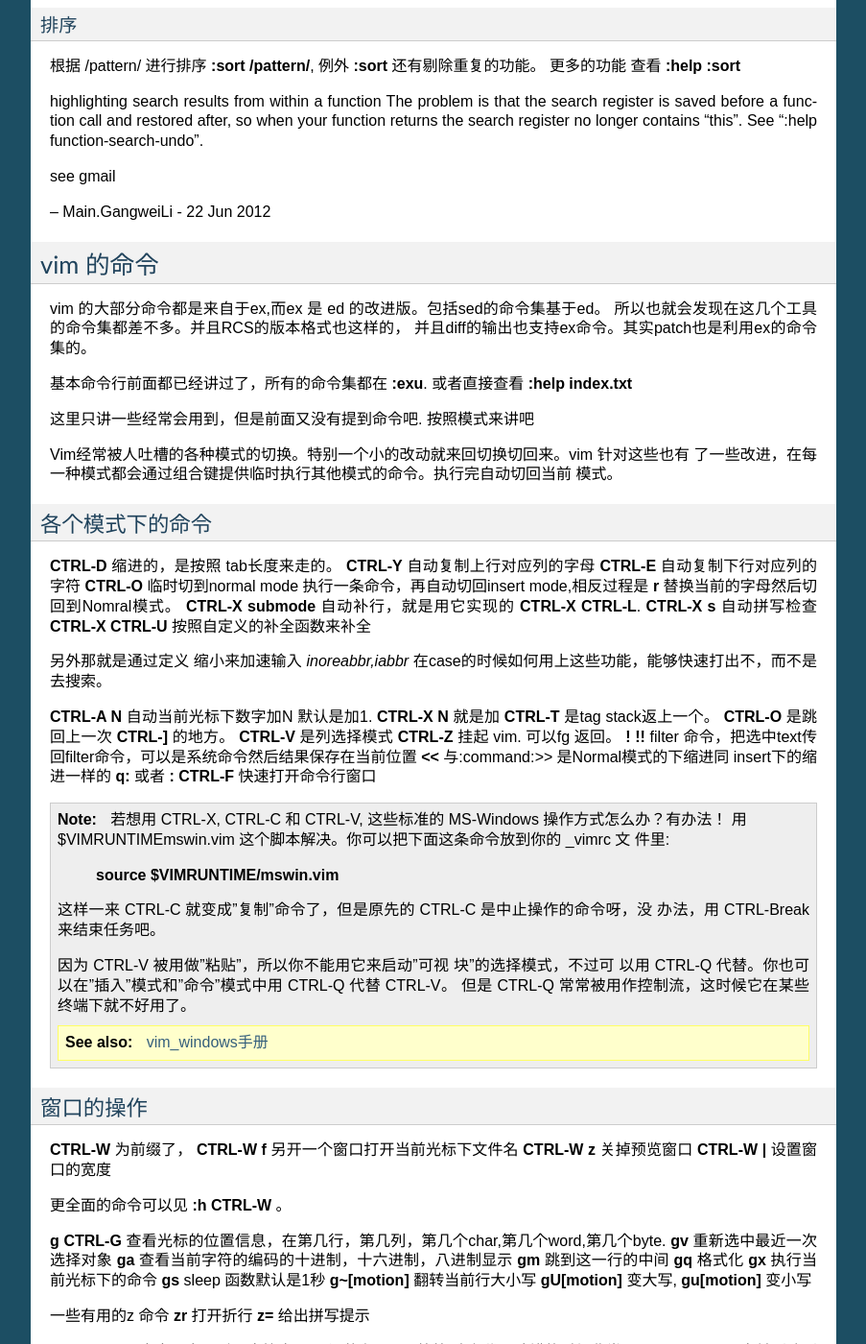
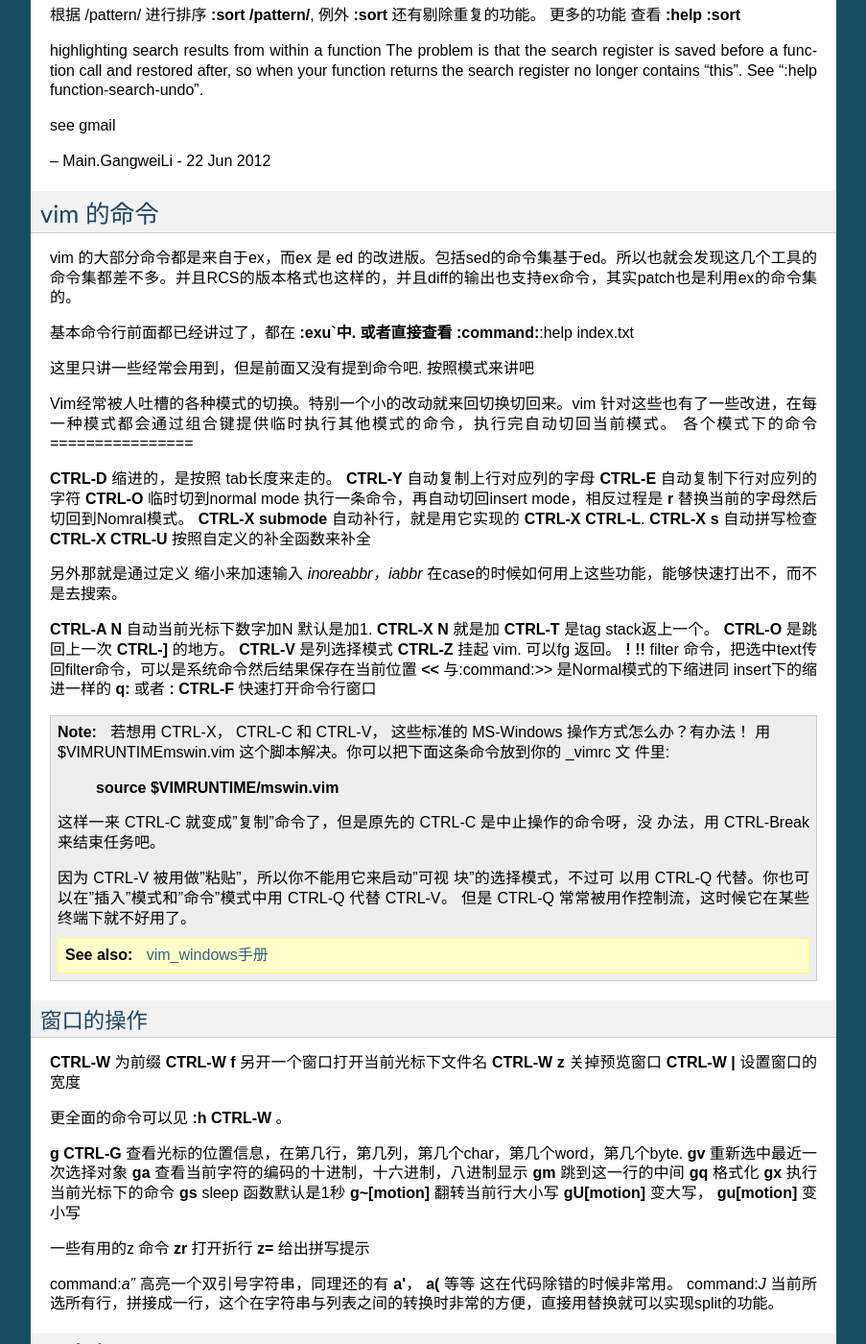
Before and after one commit to gwli/VimSkill, a Sphinx documentation site: the page built from source/Stage_1.rst, in a window 1280 px wide and 1400 px high, scrolled down 12747 px. Shown: the whole window at 96% size, without its empty margins (198-1101 px from the left). Built offline with Sphinx 7.4.7, drawn with Linux system fonts in a browser that asks for light colours; some of the changed text lies outside the part shown.

Commit message:
修改  vim_command.rst， 但是很多看不懂，暂时先放一放吧。

```diff
--- a/source/Stage_1.rst
+++ b/source/Stage_1.rst
@@ -2,21 +2,14 @@
 初级篇
 ######
 
-能在网上找到教程，就不在这里啰嗦了，直接给链接，这里只介绍网上很难找到或者找不到以及自己的一些心得
+很多基本的vim命令，能够在网上找到教程，这里就不啰嗦了，直接给链接。对于初级水平的VIm练习者，可以从 `简明Vim 练习攻略 <http://coolshell.cn/articles/5426.html>`_开始，包含了简单的晋级练习. 如果英语好，也可以直接看原文 `Learn-Vim-Progressively <http://yannesposito.com/Scratch/en/blog/Learn-Vim-Progressively/>`_ . vim 自身也有很好的教程， 直接查询usermanual中 getStarted 教程，从user_01.txt ~ user_45.txt 逐节练习就行了。这里只介绍网上很难找到或者找不到的、原理理解与提高,以及常见的困惑。
 
-网上已经相当多的文档了，来介绍的初级水平的，相对比较好的，大可以从 `简明Vim 练习攻略 <http://coolshell.cn/articles/5426.html>`_ . 如果英语好，可以直接原文 `Learn-Vim-Progressively <http://yannesposito.com/Scratch/en/blog/Learn-Vim-Progressively/>`_ .
-
-vim 自身也有很好的教程， 直接查询usermanual中，getStarted 教程，从user_01.txt ~ user_45.txt 一课一课学习就练习就行了。
-这里只介绍原理帮助理解与提高,以及遇到常见的困惑。
-
-vim 的第一个要适应的那是 :command:`hjkl` 的使用。网上都有热心的vim fan提供了一个小游戏来练习了，http://vim-adventures.com/
-当然如果你觉得自己一的vim水平还可以，那就来自测一下 `Best of Vim Tips <http://www.rayninfo.co.uk/vimtips.html>`_ . 这是一个用了vim 22年 老法师的总结，看看你能看懂会用多少。
-能看40% 说明你已经过了初级了.
+练习vim 的第一个要适应的是 :command:`hjkl` 的使用。网上已有热心的vim fan提供了一个小游戏来练习了，http://vim-adventures.com/ 当然如果你觉得自己一的vim水平还可以，也可以来自测一下自己的VIm水平 `Best of Vim Tips <http://www.rayninfo.co.uk/vimtips.html>`_ . 这是一个用了vim 22年 老法师的总结，看看你能看懂会用多少。如果能看懂40% 说明你已经过了初级了.
 
 安装
 ****
 
-对于ubuntu 来说直接发  :command:`apt-get install vim` 就可以了。对于window或者直接源码的安装可以去 www.vim.org 直接下载安装。
+对于ubuntu用户来说直接 :command:`apt-get install vim` 就可以了。对于window用户需要从 www.vim.org 下载安装。
 
 *:version* 可以给出这个版本的详细信息
 
--- a/source/Stage_1/vim_command.rst
+++ b/source/Stage_1/vim_command.rst
@@ -1,20 +1,14 @@
 vim 的命令
 **********
 
-vim 的大部分命令都是来自于ex,而ex 是 ed 的改进版。包括sed的命令集基于ed。
-所以也就会发现在这几个工具的命令集都差不多。并且RCS的版本格式也这样的，
-并且diff的输出也支持ex命令。其实patch也是利用ex的命令集的。
+vim 的大部分命令都是来自于ex，而ex 是 ed 的改进版。包括sed的命令集基于ed。所以也就会发现这几个工具的命令集都差不多。并且RCS的版本格式也这样的，并且diff的输出也支持ex命令，其实patch也是利用ex的命令集的。
 
-
-基本命令行前面都已经讲过了，所有的命令集都在 :command:`:exu`.  或者直接查看
-:command:`:help index.txt`
+基本命令行前面都已经讲过了，都在 :command:`:exu`中.  或者直接查看
+:command:`:help index.txt
 
 这里只讲一些经常会用到，但是前面又没有提到命令吧. 按照模式来讲吧
 
-Vim经常被人吐槽的各种模式的切换。特别一个小的改动就来回切换切回来。vim 针对这些也有
-了一些改进，在每一种模式都会通过组合键提供临时执行其他模式的命令。执行完自动切回当前
-模式。
-
+Vim经常被人吐槽的各种模式的切换。特别一个小的改动就来回切换切回来。vim 针对这些也有了一些改进，在每一种模式都会通过组合键提供临时执行其他模式的命令，执行完自动切回当前模式。
 各个模式下的命令
 ================
 
@@ -24,15 +18,13 @@
 :command:`CTRL-D` 缩进的，是按照 tab长度来走的。
 :command:`CTRL-Y` 自动复制上行对应列的字母
 :command:`CTRL-E` 自动复制下行对应列的字符
-:command:`CTRL-O` 临时切到normal mode 执行一条命令，再自动切回insert mode,相反过程是 :command:`r` 替换当前的字母然后切回到Nomral模式。
+:command:`CTRL-O` 临时切到normal mode 执行一条命令，再自动切回insert mode，相反过程是 :command:`r` 替换当前的字母然后切回到Nomral模式。
 :command:`CTRL-X submode` 自动补行，就是用它实现的 :command:`CTRL-X CTRL-L`.
 :command:`CTRL-X s` 自动拼写检查
 :command:`CTRL-X CTRL-U` 按照自定义的补全函数来补全
 
 另外那就是通过定义 缩小来加速输入
-*inoreabbr,iabbr* 在case的时候如何用上这些功能，能够快速打出不，而不是去搜索。
-
-
+*inoreabbr，iabbr* 在case的时候如何用上这些功能，能够快速打出不，而不是去搜索。
 
 Normal mode
 -----------
@@ -48,7 +40,7 @@
 
 .. note::
 
-   若想用 CTRL-X, CTRL-C 和 CTRL-V, 这些标准的 MS-Windows 操作方式怎么办？有办法！
+   若想用 CTRL-X， CTRL-C 和 CTRL-V， 这些标准的 MS-Windows 操作方式怎么办？有办法！
    用 $VIMRUNTIME\mswin.vim 这个脚本解决。你可以把下面这条命令放到你的 _vimrc 文
    件里:
 
@@ -66,7 +58,7 @@
 窗口的操作
 ==========
 
-:command:`CTRL-W` 为前缀了，
+:command:`CTRL-W` 为前缀
 :command:`CTRL-W f` 另开一个窗口打开当前光标下文件名
 :command:`CTRL-W z` 关掉预览窗口
 :command:`CTRL-W |` 设置窗口的宽度
@@ -77,7 +69,7 @@
 一些有用的查询命令
 ------------------
 
-:command:`g CTRL-G` 查看光标的位置信息，在第几行，第几列，第几个char,第几个word,第几个byte.
+:command:`g CTRL-G` 查看光标的位置信息，在第几行，第几列，第几个char，第几个word，第几个byte.
 :command:`gv`  重新选中最近一次选择对象
 :command:`ga`  查看当前字符的编码的十进制，十六进制，八进制显示
 :command:`gm`  跳到这一行的中间
@@ -85,7 +77,7 @@
 :command:`gx`   执行当前光标下的命令
 :command:`gs`   sleep 函数默认是1秒
 :command:`g~[motion]`  翻转当前行大小写
-:command:`gU[motion]`  变大写, :command:`gu[motion]` 变小写
+:command:`gU[motion]`  变大写， :command:`gu[motion]` 变小写
 
 
 一些有用的z 命令
@@ -96,8 +88,8 @@
 visual mode
 -----------
 
-command:`a"` 高亮一个双引号字符串,同理还的有 :command:`a'`, :command:`a(` 等等 这在代码除错的时候非常用。
-command:`J` 当前所选所有行，拼接成一行，这个在在字符串与列表之间的转换起来非常的方便，直接用替换就可以实现split的功能。
+command:`a"` 高亮一个双引号字符串，同理还的有 :command:`a'`， :command:`a(` 等等 这在代码除错的时候非常用。
+command:`J` 当前所选所有行，拼接成一行，这个在字符串与列表之间的转换时非常的方便，直接用替换就可以实现split的功能。
 
 
 ex 命令
@@ -122,7 +114,7 @@
 
    :[range]g[lobal]{pattern}/[cmd]
 
-:help  g:  来查看命令的说明，工作原理，两遍的scan,第一次标记，第二次执行命令，并且支持:g!反逻辑。
+:help  g:  来查看命令的说明，工作原理，两遍的scan，第一次标记，第二次执行命令，并且支持:g!反逻辑。
 
 当你想条件式的替换的时候，利用 :command:`:g` 是再合适不过了。 这个会在后面的例子体现出来，这个命令再加上宏录制功能，就无非强大了。
 另外那就是用查询了，例如
@@ -170,23 +162,23 @@
 与外部shell的交互
 -----------------
 
-vim 默认使用的shell 是可以通过 :option:`shell` 得到， 想在vim 加载不同shell, 设置不同&shell值就可以了。
+vim 默认使用的shell 是可以通过 :option:`shell` 得到， 想在vim 加载不同shell， 设置不同&shell值就可以了。
 
 
-!!, ! 可以 external cmd 交互。
+!!， ! 可以 external cmd 交互。
 
 .. seealso:: http://www.softpanorama.org/Editors/Vimorama/vim_piping.shtml
 
 
-vim 本身也是可以当做sed,或者awk 一样的命令来用的。 首先要看一下其 *启动参数*
+vim 本身也是可以当做sed，或者awk 一样的命令来用的。 首先要看一下其 *启动参数*
 #. - 可以直接从stdin接受输入的，可以直接接受管道来的值。
 #. *+* 可直接加行号打开就直接跳到目标行。
 
    .. csv-table::
 
-     + , 行号
-     +/ , 正则表表达式
-     +{} , 命令 相当于-c
+     + ， 行号
+     +/ ， 正则表表达式
+     +{} ， 命令 相当于-c
 
 #. -oOp 可以同时打开多个窗口与tab pages.
 #. vim -dev 直接当做串口使用。 根据自己的应用场景来挖掘吧。
@@ -230,7 +222,7 @@
 
 并且都还支持部分的输出
 
-:command:`:10,40harcopy` 只打印  10-40行，同理对于 :command:`:TOhtml` 也是一样的。
+:command:`:10，40harcopy` 只打印  10-40行，同理对于 :command:`:TOhtml` 也是一样的。
 
 diff 下的命令
 =============
```
